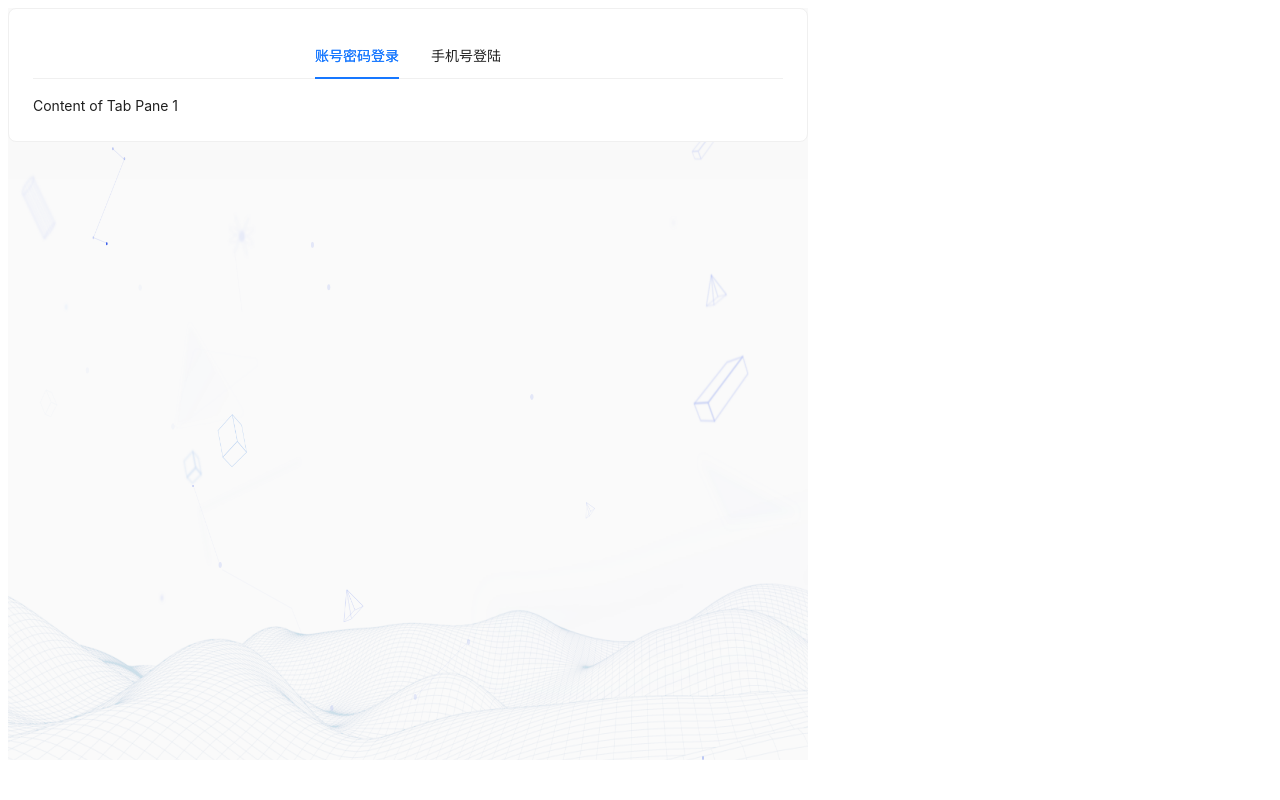
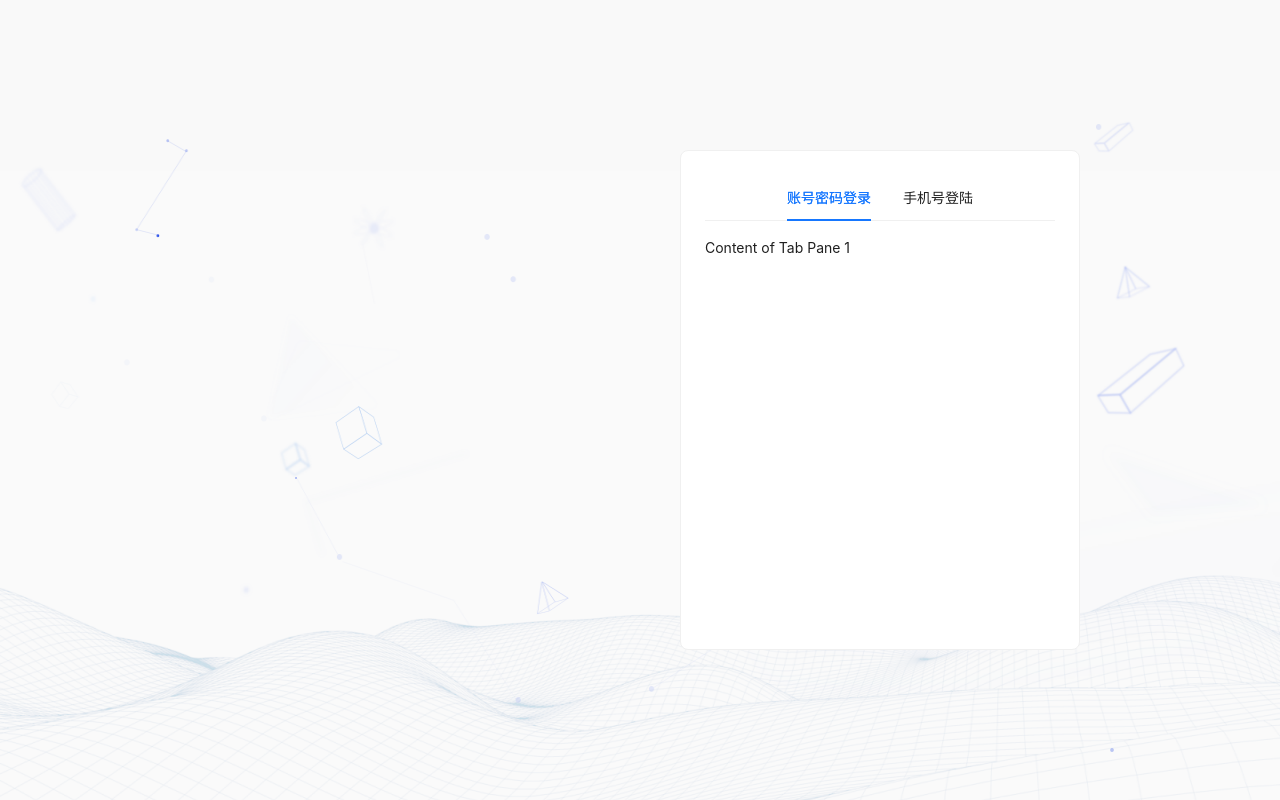
Before and after one commit to luckylark2000/xx-management, a React (Vite) app: page /login in a window 1280 px wide. Built offline with nearby package versions, Linux system fonts and the light colour scheme.

Commit message:
login add card

```diff
--- a/src/assets/styles/global.scss
+++ b/src/assets/styles/global.scss
@@ -1,10 +1,15 @@
-$color:#eee;
-body{
-// 禁止选中文字
-user-select:none;
-background-color: $color;
+//TODO 这个文件暂时无用，应为引入了reset-css所以无用了
+$color: #eee;
+
+body {
+    // 禁止选中文字
+    margin: 0px !important;
+    user-select: none;
+    background-color: $color;
+    display: flex;
 }
-img{
-// 禁止拖动图片
--webkit-user-drag:none;
+
+img {
+    // 禁止拖动图片
+    -webkit-user-drag: none;
 }
--- a/src/main.tsx
+++ b/src/main.tsx
@@ -6,6 +6,7 @@ import Loading from './load/Loading'
 import { Provider } from 'react-redux'
 import store from './store/store'
 
+import "reset-css"
 //BrowserRouter实现路由在web页面上展现，少了就不能显示出来
 //Suspense用来帮助实现懒加载
 
--- a/src/view/Login/index.tsx
+++ b/src/view/Login/index.tsx
@@ -228,15 +228,15 @@
 //     );
 // };
 
-import { Card, Tabs } from "antd"
+import { Card, Row, Space, Tabs } from "antd"
 import styles from "./style.module.scss"
 import { useState } from "react"
 type LoginType = 'phone' | 'account';
 const Login = () => {
     const [loginType, setLoginType] = useState("passward")
     return (
-        <div className={styles.box} >
-            <Card>
+        <div className={styles.box}>
+            <Card className={styles.card} >
                 <Tabs
                     centered
                     activeKey={loginType}
@@ -254,13 +254,9 @@ const Login = () => {
                         }
                     ]}
                     onChange={(activeKey) => setLoginType(activeKey as LoginType)}
-                >
-                    {/* <Tabs.TabPane key={'account'} tab={'账号密码登录'} />
-                    <Tabs.TabPane key={'phone'} tab={'手机号登录'} /> */}
-
-                </Tabs>
+                />
             </Card>
-        </div >
+        </div>
     )
 }
 
--- a/src/view/Login/style.module.scss
+++ b/src/view/Login/style.module.scss
@@ -1,8 +1,25 @@
+// .login-card {
+//     width: 300px;
+//     height: 500px;
+
+// }
 .box {
+    width: 100%;
+    height: 100vh;
     background-color: red;
-    height: calc(100vh - 48px);
-    width: 100vh;
-    margin: -24;
-    background: url("../../assets/login-background.png");
-    background-size: 100vh 100vh;
+    background: url(../../assets/login-background.png);
+    background-size: 100% 100vh;
+    display: flex;
+    flex-direction: row-reverse;
+    align-items: center;
+
+    >:only-child {
+        height: 500px;
+        width: 400px;
+        margin-right: 200px;
+    }
 }
+
+// .card {
+
+// }
```
